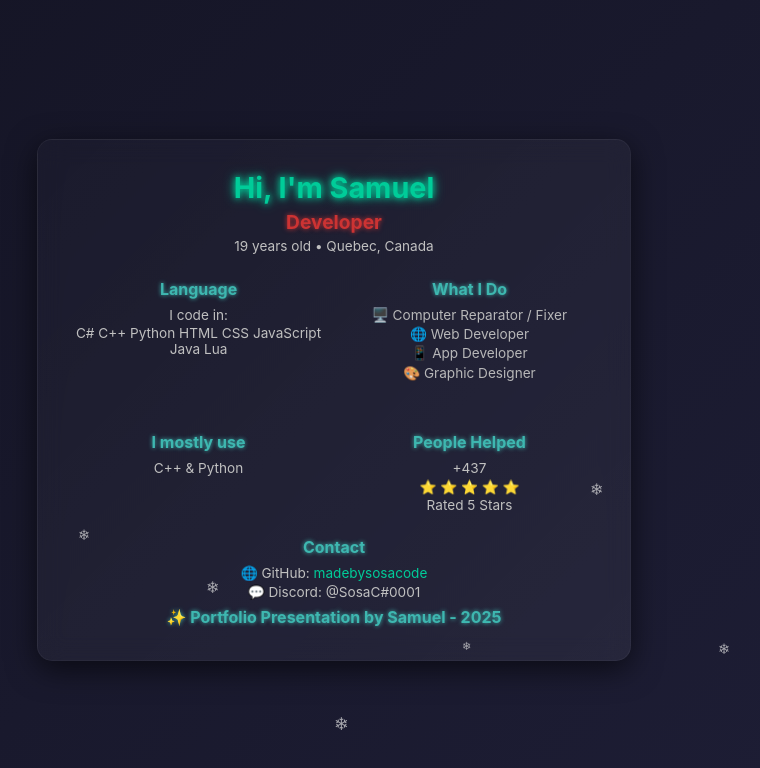
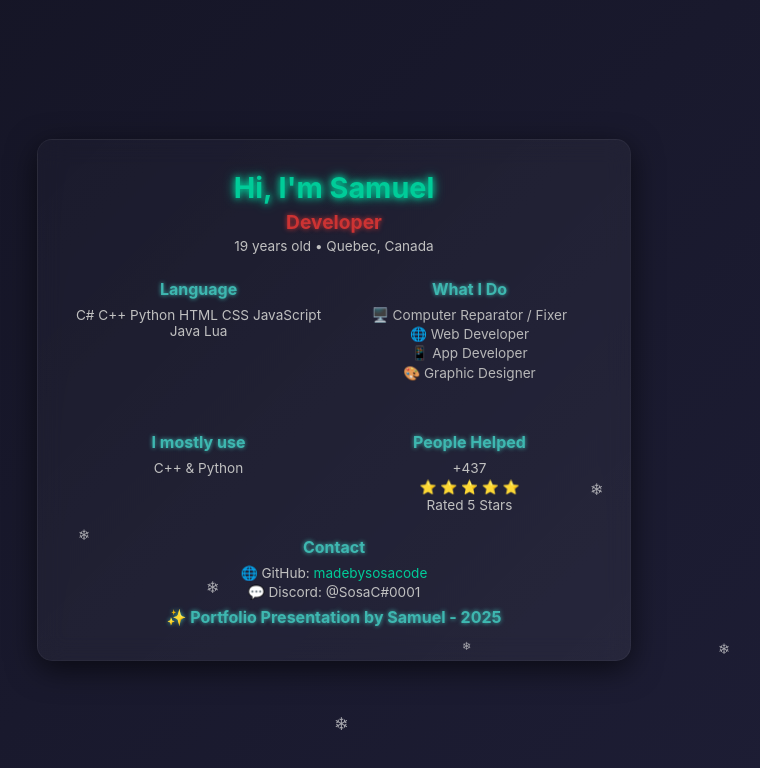
Before and after one commit to CryptoSharkGame/CryptoSharkGame.github.io, a plain HTML site: page index.html in a window 1280 px wide. Shown: the whole page, without its empty margins (306-1066 px from the left). Drawn offline with Linux system fonts and the light colour scheme.

Commit message:
Update index.html

```diff
--- a/index.html
+++ b/index.html
@@ -70,7 +70,7 @@
             <div class="rows">
                 <div class="row">
                     <div class="column">
-                        <h3>Language</h3><p>I code in:</p><p>C# C++ Python HTML CSS JavaScript Java Lua</p>
+                        <h3>Language</h3><p>C# C++ Python HTML CSS JavaScript Java Lua</p>
                     </div>
                     <div class="column">
                         <h3>What I Do</h3><ul><li>🖥️ Computer Reparator / Fixer</li><li>🌐 Web Developer</li><li>📱 App Developer</li><li>🎨 Graphic Designer</li></ul>
```
